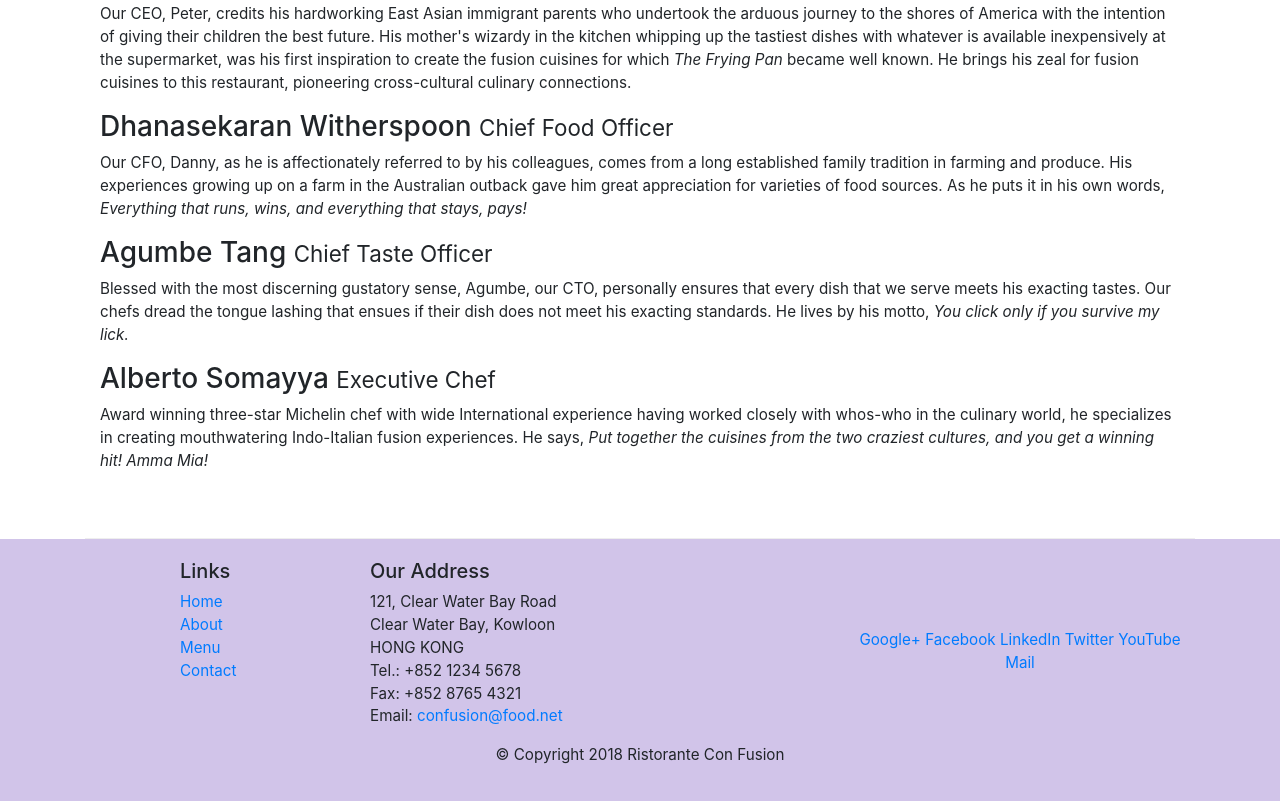
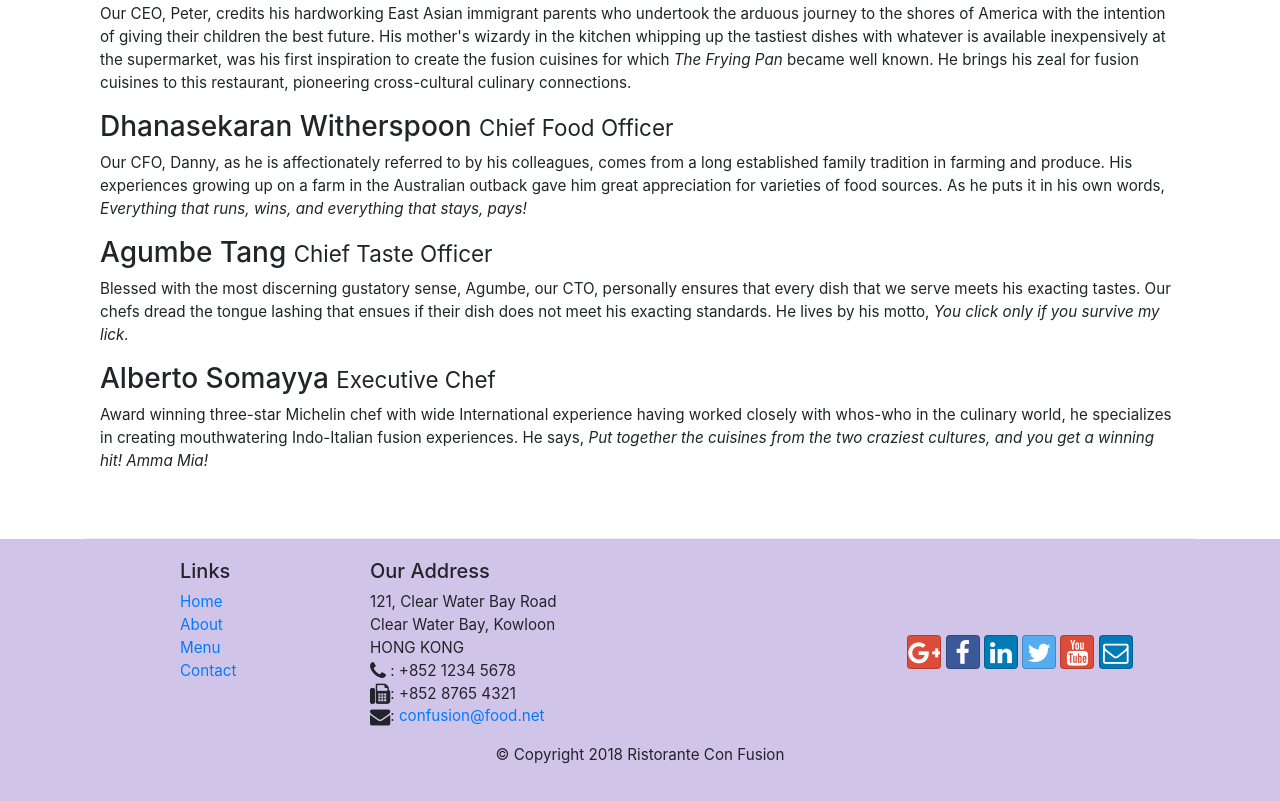
Before and after one commit to ShahidUmar44/Restaurant-Website, a website: page aboutus.html in a window 1280 px wide. Shown: the part 973-1774 px from the top of the page. Drawn offline with nearby package versions, Linux system fonts and the light colour scheme.

Commit message:
Icon Fonts

```diff
--- a/aboutus.html
+++ b/aboutus.html
@@ -9,6 +9,8 @@
 
         <!-- Bootstrap CSS -->
         <link rel="stylesheet" href="node_modules/bootstrap/dist/css/bootstrap.min.css">
+        <link rel="stylesheet" href="node_modules/font-awesome/css/font-awesome.min.css">
+        <link rel="stylesheet" href="node_modules/bootstrap-social/bootstrap-social.css">
         <link rel="stylesheet" href="css/styles.css">
 
     <title>Ristorante Con Fusion: About Us</title>
@@ -24,10 +26,10 @@
             <a class="navbar-brand mr-auto" href="./index.html">Ristorante Con Fusion</a>
             <div class="collapse navbar-collapse" id="Navbar">
                 <ul class="navbar-nav mr-auto">
-                    <li class="nav-item"><a class="nav-link" href="./index.html">Home</a></li>
-                    <li class="nav-item active"><a class="nav-link" href="#">About</a></li>
-                    <li class="nav-item"><a class="nav-link" href="#">Menu</a></li>
-                    <li class="nav-item"><a class="nav-link" href="#">Contact</a></li>
+                    <li class="nav-item"><a class="nav-link" href="./index.html"><span class="fa fa-home fa-lg"></span> Home</a></li>
+                    <li class="nav-item active"><a class="nav-link" href="#"><span class="fa fa-info fa-lg"></span> About</a></li>
+                    <li class="nav-item"><a class="nav-link" href="#"><span class="fa fa-list fa-lg"></span> Menu</a></li>
+                    <li class="nav-item"><a class="nav-link" href="#"><span class="fa fa-phone fa-lg"></span> Contact</a></li>
                 </ul>
             </div>
         </div>
@@ -102,19 +104,19 @@
 		              121, Clear Water Bay Road<br>
 		              Clear Water Bay, Kowloon<br>
 		              HONG KONG<br>
-		              Tel.: +852 1234 5678<br>
-		              Fax: +852 8765 4321<br>
-		              Email: <a href="mailto:confusion@food.net">confusion@food.net</a>
+		              <i class="fa fa-phone fa-lg"></i> : +852 1234 5678<br>
+		              <i class="fa fa-fax fa-lg"></i>: +852 8765 4321<br>
+		              <i class="fa fa-envelope fa-lg"></i>: <a href="mailto:confusion@food.net">confusion@food.net</a>
 		           </address>
                 </div>
                 <div class="col-12 col-sm-4 align-self-center">
                     <div class="text-center">
-                        <a href="http://google.com/+">Google+</a>
-                        <a href="http://www.facebook.com/profile.php?id=">Facebook</a>
-                        <a href="http://www.linkedin.com/in/">LinkedIn</a>
-                        <a href="http://twitter.com/">Twitter</a>
-                        <a href="http://youtube.com/">YouTube</a>
-                        <a href="mailto:">Mail</a>
+                        <a class="btn btn-social-icon btn-google" href="http://google.com/+"><i class="fa fa-google-plus fa-lg"></i> </a>
+                        <a class="btn btn-social-icon btn-facebook" href="http://www.facebook.com/profile.php?id="><i class="fa fa-facebook fa-lg"></i></a>
+                        <a class="btn btn-social-icon btn-linkedin" href="http://www.linkedin.com/in/"><i class="fa fa-linkedin fa-lg"></i></a>
+                        <a class="btn btn-social-icon btn-twitter" href="http://twitter.com/"><i class="fa fa-twitter fa-lg"></i></a>
+                        <a class="btn btn-social-icon btn-google" href="http://youtube.com/"><i class="fa fa-youtube fa-lg"></i></a>
+                        <a class="btn btn-social-icon btn-linkedin" href="mailto:"><i class="fa fa-envelope-o fa-lg"></i></a>
                     </div>
                 </div>
            </div>
--- a/package.json
+++ b/package.json
@@ -15,6 +15,8 @@
   },
   "dependencies": {
     "bootstrap": "^4.0.0",
+    "bootstrap-social": "^5.1.1",
+    "font-awesome": "^4.7.0",
     "jquery": "^3.3.1",
     "popper.js": "^1.12.9"
   }
```
Also changed, not shown: index.html (+15 -13 lines), 1 other file.
